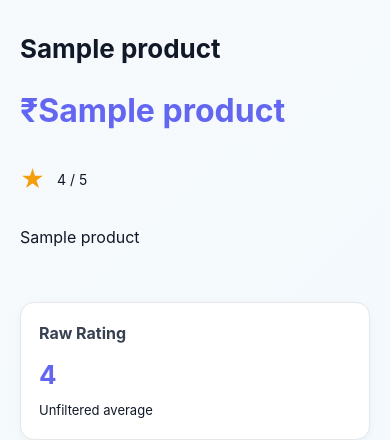
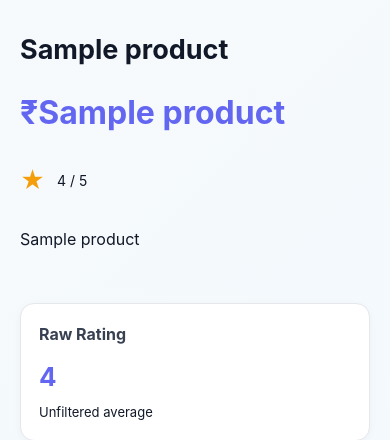
Before and after one commit to Sidharthrahul04/TrueInsight, a Flask app: template templates/product.html in a window 390 px wide. Shown: the part 723-1163 px from the top of the page. Run offline with Flask 3, Linux system fonts and the light colour scheme; the template is opened without the code that fills it: most values are stand-ins (such as "Sample title", 1, 10 or a date in 2020); parts of the project's set-up code (start-up, migrations or seed data) failed here and were passed over; some libraries are stand-ins or nearby versions.

Commit message:
commit in the flask code

```diff
--- a/static/css/style.css
+++ b/static/css/style.css
@@ -821,6 +821,6 @@ body {
     }
 
     .product-detail-name {
-        font-size: 26px;
+        font-size: 27px;
     }
 }
```
